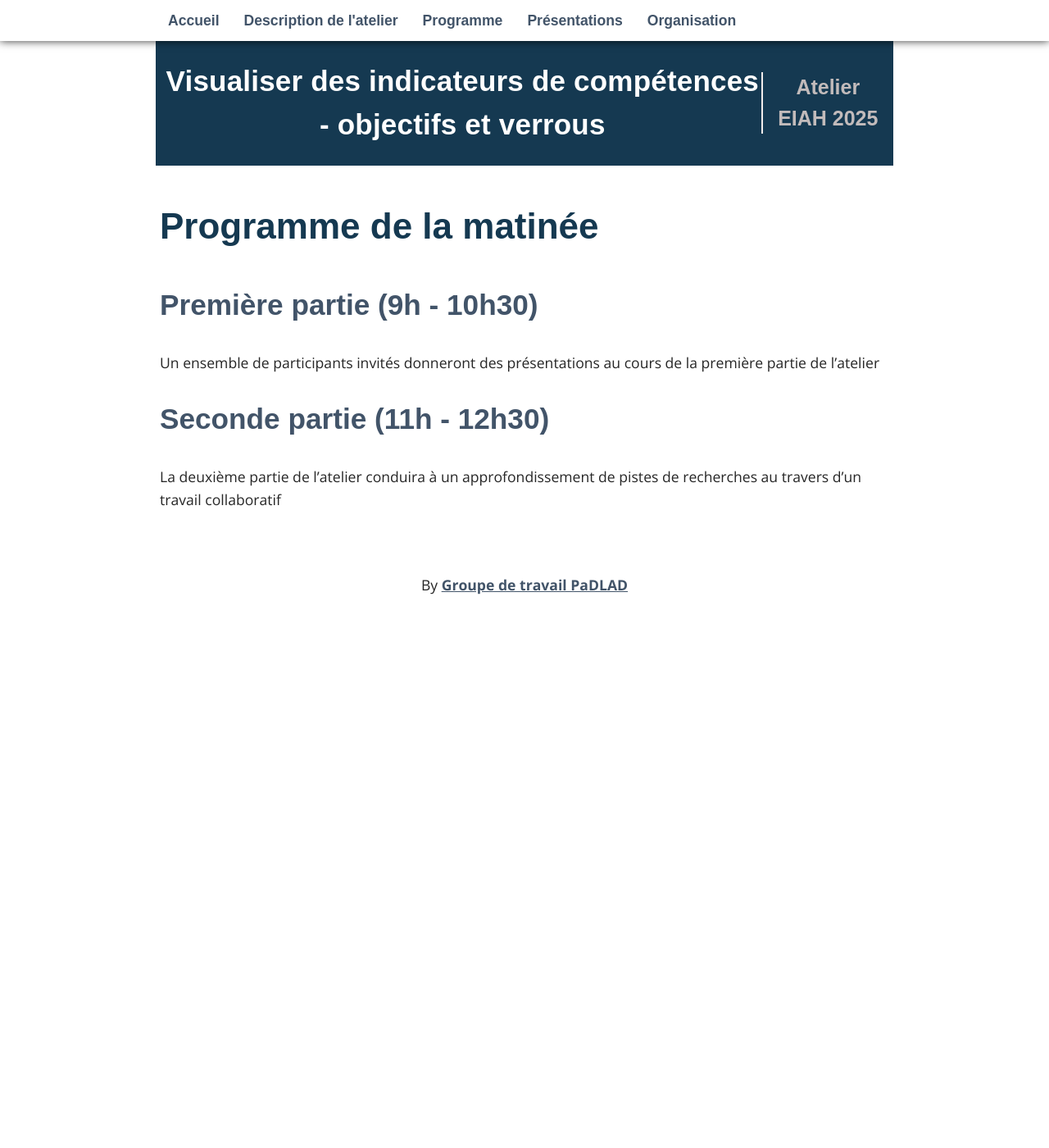
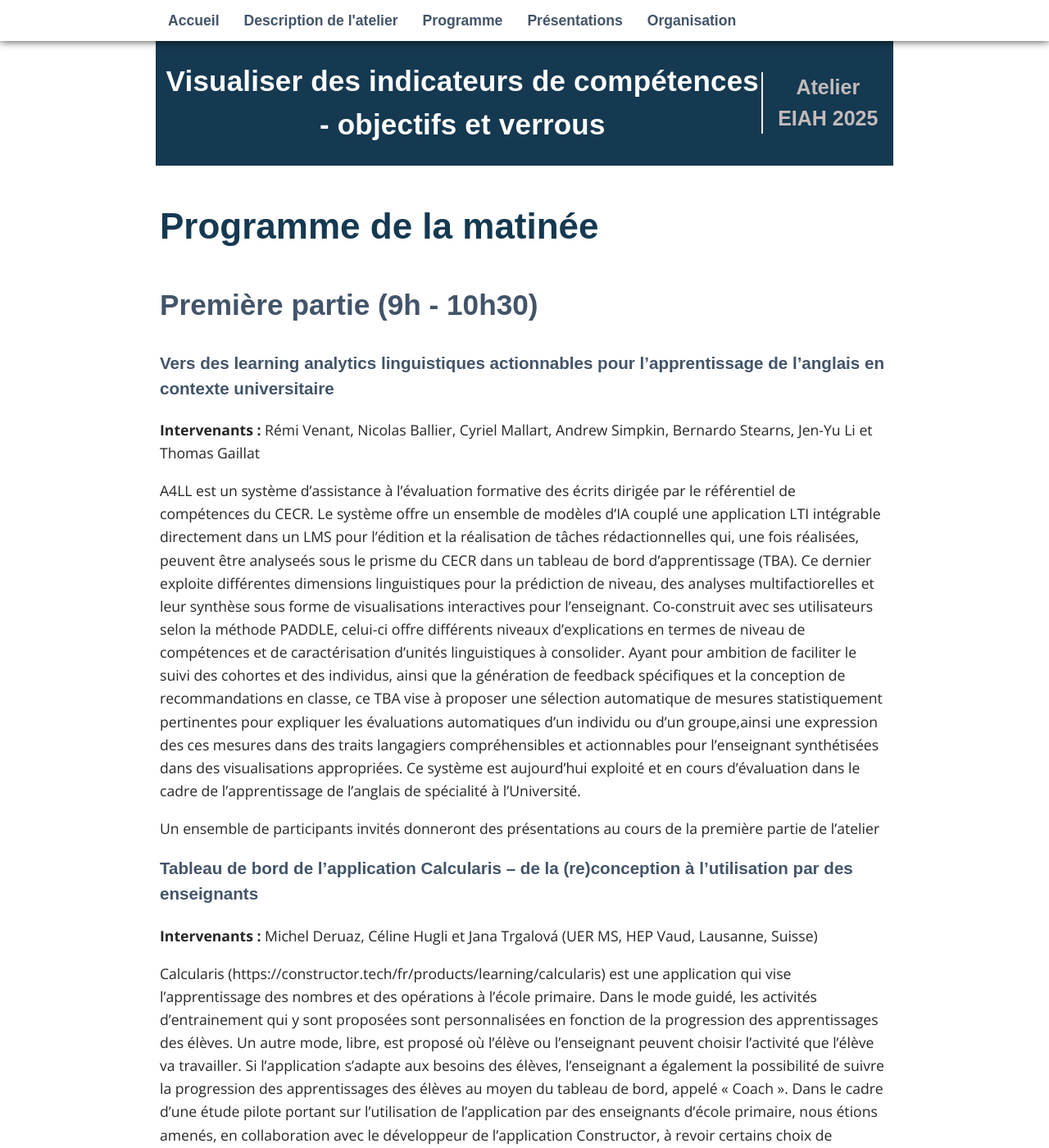
Before and after one commit to padlad/EIAH2025, a Jekyll site: the page built from _pages/03_programme.md, in a window 1280 px wide and 1400 px high. Shown: the whole window at 82% size. Built offline with Jekyll 4.4.1, drawn with Linux system fonts in a browser that asks for light colours; some web fonts are replaced; some of the changed text lies outside the part shown.

Commit message:
Update 03_programme.md
2 présentations

```diff
--- a/_pages/03_programme.md
+++ b/_pages/03_programme.md
@@ -7,7 +7,41 @@ permalink: /programme/
 
 
 ## Première partie  (9h - 10h30)
+
+### Vers des learning analytics linguistiques actionnables pour l’apprentissage de l’anglais en contexte universitaire
+
+**Intervenants :** Rémi Venant, Nicolas Ballier, Cyriel Mallart, Andrew Simpkin, Bernardo Stearns, Jen-Yu Li et Thomas Gaillat
+
+A4LL est un système d’assistance à l’évaluation formative des écrits dirigée par le référentiel de compétences du CECR.
+Le système offre un ensemble de modèles d'IA couplé une application LTI intégrable directement dans un LMS pour l'édition et la réalisation de tâches rédactionnelles qui, une fois réalisées, peuvent être analyseés sous le prisme du CECR dans un tableau de bord d'apprentissage (TBA).
+Ce dernier exploite différentes dimensions linguistiques pour la prédiction de niveau, des analyses multifactiorelles et leur synthèse sous forme de visualisations interactives pour l’enseignant.
+Co-construit avec ses utilisateurs selon la méthode PADDLE, celui-ci offre différents niveaux d’explications en termes de niveau de compétences et de caractérisation d’unités linguistiques à consolider.
+Ayant pour ambition de faciliter le suivi des cohortes et des individus, ainsi que la génération de feedback spécifiques et la conception de recommandations en classe, ce TBA vise à proposer une sélection automatique de mesures statistiquement pertinentes pour expliquer les évaluations automatiques d'un individu ou d'un groupe,ainsi une expression des ces mesures dans des traits langagiers compréhensibles et actionnables pour l'enseignant synthétisées dans des visualisations appropriées.
+Ce système est aujourd'hui exploité et en cours d'évaluation dans le cadre de l'apprentissage de l’anglais de spécialité à l’Université.
+
+
+
 Un ensemble de participants invités donneront des présentations au cours de la première partie de l'atelier
+
+### Tableau de bord de l’application Calcularis – de la (re)conception à l’utilisation par des enseignants
+**Intervenants :** Michel Deruaz, Céline Hugli et Jana Trgalová (UER MS, HEP Vaud, Lausanne, Suisse)
+
+Calcularis (https://constructor.tech/fr/products/learning/calcularis) est une application qui vise l’apprentissage des nombres et des opérations à l’école primaire. Dans le mode guidé, les activités
+d’entrainement qui y sont proposées sont personnalisées en fonction de la progression des apprentissages des élèves. Un autre mode, libre, est proposé où l’élève ou l’enseignant peuvent choisir l’activité que l’élève va travailler. Si l’application s’adapte aux besoins des élèves, l’enseignant a également la possibilité de suivre la progression des apprentissages des élèves au moyen du tableau de bord, appelé « Coach ».
+Dans le cadre d’une étude pilote portant sur l’utilisation de l’application par des enseignants d’école primaire, nous étions amenés, en collaboration avec le développeur de l’application Constructor, à
+revoir certains choix de conception du Coach. Ce travail a été guidé par les dimensions ergonomiques d’un EIAH proposées par Tricot et al. (2003). Ainsi, pour renforcer l’utilité du Coach, nous avons
+réfléchi aux fonctions qu’il devrait remplir, notamment fournir des informations sur les élèves afin de faciliter le suivi de leurs activités et leurs apprentissages et alerter en cas de problème détecté (Van
+Leeuwen & Rummel, 2020) ; pour le rendre davantage utilisable, nous avons porté l’attention à la navigation et l’accès aux informations (Hugli et al., 2025 – à paraître). Ces dimensions ergonomiques
+ont été articulées à des réflexions didactiques, notamment autour des discussions sur la distinction entre comportement inactif et apprentissage « faible », ainsi que sur la définition des
+seuils pour des alertes concernant la détection des difficultés d’apprentissage.
+Lors de la communication, nous présenterons l’application et le Coach, tout en mettant en évidence les principaux choix de (re)conception. Nous conclurons en rendant compte des retours des enseignants qui utilisent l’application.
+
+**Références :**
+Hugli, C., Deruaz, M., Gardes, M.-L., & Trgalová, J. (2025 – à paraître). Évaluation de l’outil numérique Calcularis pour soutenir les processus d’enseignement et d’apprentissage du calcul, en 5-6P (CE2-CM1) en Suisse. In Actes du 50e Colloque COPIRELEM.
+Tricot, A., Plégat-Soutjis, F., Camps, J.-F., Amiel, A., Lutz, G., & Morcillo, A. (2003). Utilité, utilisabilité, acceptabilité : interpréter les relations entre trois dimensions de l’évaluation des EIAH. In C.
+Desmoulins, P. Marquet and D. Bouhineau (Eds.), Actes de la conférence EIAH 2003 (pp. 391-402). ATIEF, INRP.
+Van Leeuwen, A., & Rummel, N, (2020). Comparing teachers' use of mirroring and advising dashboards. In Proceedings of the Tenth International Conference on Learning Analytics & Knowledge (LAK’20) (pp. 26-34). Frankfurt, Germany.
+
 
 ## Seconde partie (11h - 12h30)
 La deuxième partie de l’atelier conduira à un approfondissement de pistes de recherches au travers d’un travail collaboratif
```
